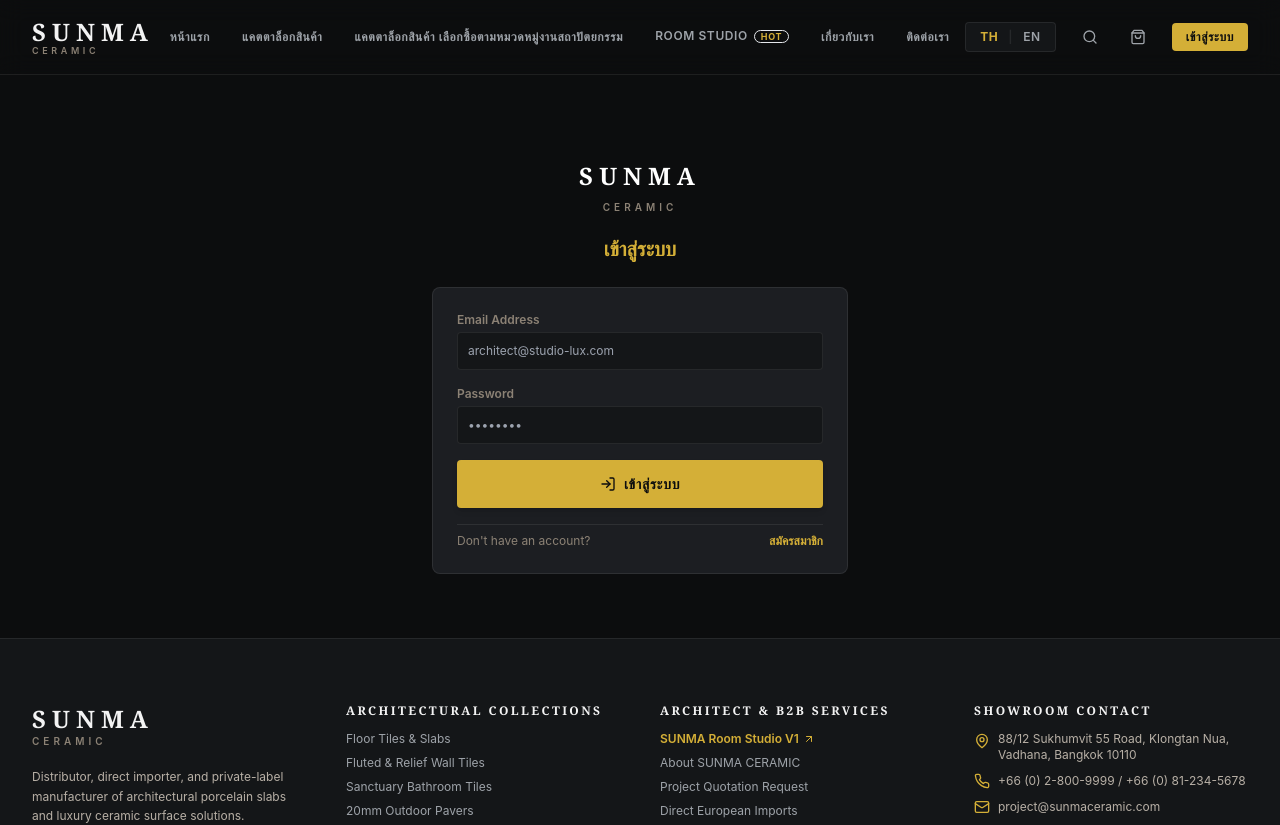
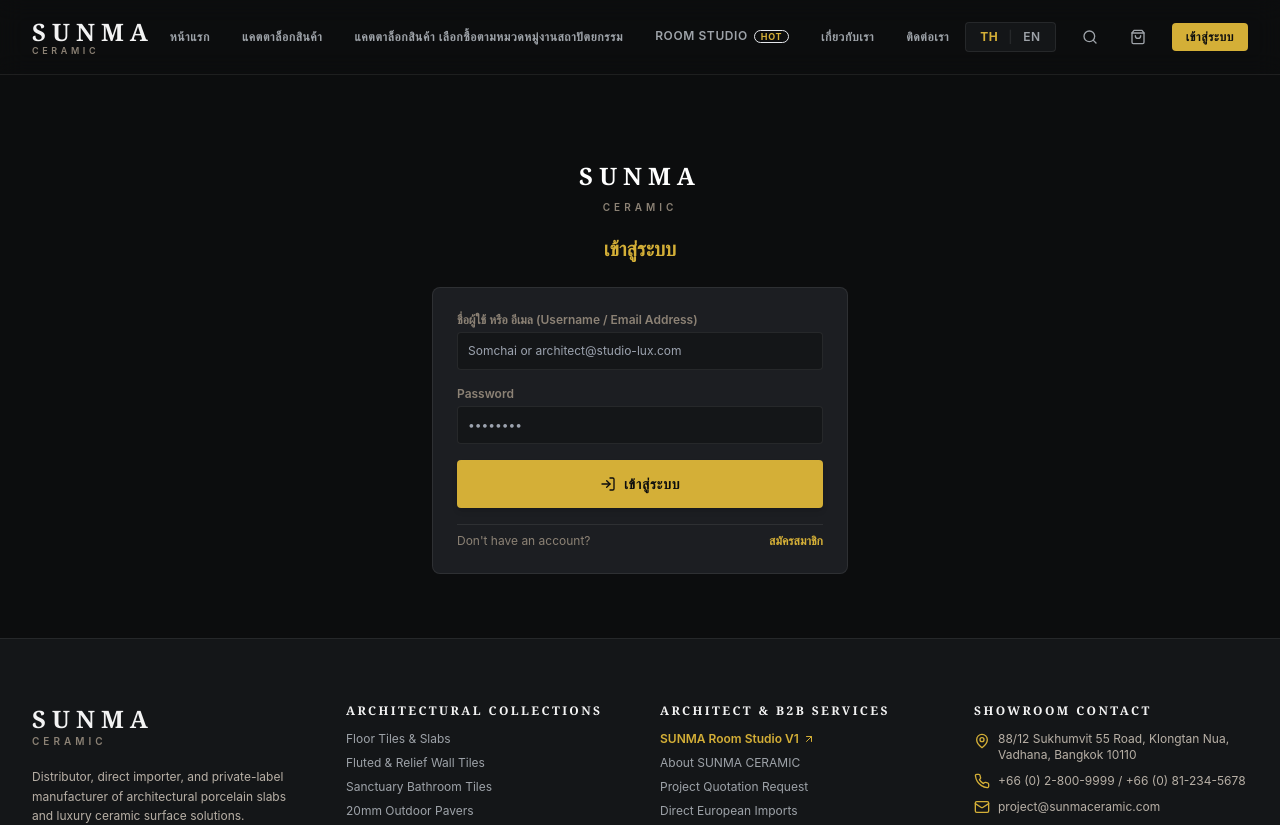
Before and after one commit to MICK-007/-sunma-ceramic-, a Next.js app in the folder frontend/: page /login in a window 1280 px wide. Shown: the top 825 px of the page. Built offline with nearby package versions, Linux system fonts and the light colour scheme.

Commit message:
Allow login with either username or email address backed by Supabase profiles query

```diff
--- a/frontend/src/app/login/page.tsx
+++ b/frontend/src/app/login/page.tsx
@@ -25,7 +25,7 @@
   const handleSubmit = async (e: React.FormEvent) => {
     e.preventDefault();
     if (!email || !password) {
-      setErrorMsg('Please provide email and password.');
+      setErrorMsg((t as any).auth?.requiredFields || 'Please provide username/email and password.');
       return;
     }
 
@@ -39,7 +39,9 @@
       router.push(redirect);
     } else {
       let msg = res.message || 'Login failed.';
-      if (msg.includes('ยังไม่ได้ลงทะเบียน') || msg.includes('not registered') || msg.includes('EMAIL_NOT_REGISTERED')) {
+      if (msg.includes('ไม่พบบัญชี') || msg.includes('userNotFound') || msg.includes('not found')) {
+        msg = (t as any).auth?.userNotFound || 'Account not found. Please check your username/email or sign up.';
+      } else if (msg.includes('ยังไม่ได้ลงทะเบียน') || msg.includes('not registered') || msg.includes('EMAIL_NOT_REGISTERED')) {
         msg = (t as any).auth?.emailNotRegistered || 'This email is not registered in our system. Please sign up first.';
       } else if (msg.includes('รหัสผ่านไม่ถูกต้อง') || msg.includes('Invalid password') || msg.includes('INVALID_PASSWORD')) {
         msg = (t as any).auth?.invalidPassword || 'Invalid password. Please check your password and try again.';
@@ -77,13 +79,15 @@
 
       <form onSubmit={handleSubmit} className="bg-bg-card border border-border-subtle p-6 rounded-lg space-y-4">
         <div className="space-y-1 text-xs">
-          <label className="block text-stone font-semibold">Email Address</label>
+          <label className="block text-stone font-semibold">
+            {(t as any).auth?.loginLabel || 'Username or Email Address'}
+          </label>
           <input
-            type="email"
+            type="text"
             required
             value={email}
             onChange={e => setEmail(e.target.value)}
-            placeholder="architect@studio-lux.com"
+            placeholder="Somchai or architect@studio-lux.com"
             className="w-full bg-bg-secondary border border-border-subtle rounded p-2.5 text-white focus:outline-none focus:border-gold"
           />
         </div>
--- a/frontend/src/context/AuthContext.tsx
+++ b/frontend/src/context/AuthContext.tsx
@@ -86,14 +86,19 @@
         return { success: true };
       }
 
-      // Strict registration check in Local DB / Storage
+      // Strict registration check in Local DB / Storage (matching email OR fullName)
       const registered = getRegisteredUsers();
-      const match = registered.find((u: any) => u.email.toLowerCase() === email.toLowerCase());
+      const cleanInput = email.trim().toLowerCase();
+      const match = registered.find(
+        (u: any) =>
+          u.email.toLowerCase() === cleanInput ||
+          (u.fullName && u.fullName.toLowerCase() === cleanInput)
+      );
 
       if (!match) {
         return {
           success: false,
-          message: 'อีเมลนี้ยังไม่ได้ลงทะเบียนในระบบ กรุณากดลงทะเบียนสมัครสมาชิกก่อนเข้าสู่ระบบ',
+          message: 'ไม่พบบัญชีผู้ใช้นี้ในระบบ กรุณาตรวจสอบชื่อผู้ใช้/อีเมล หรือสมัครสมาชิกใหม่',
         };
       }
 
--- a/frontend/src/locales/en.ts
+++ b/frontend/src/locales/en.ts
@@ -179,6 +179,8 @@
     close: 'Close',
   },
   auth: {
+    loginLabel: 'Username or Email Address',
+    userNotFound: 'Account not found. Please check your username or email address.',
     emailNotRegistered: 'This email is not registered in our system. Please sign up first.',
     invalidPassword: 'Invalid password. Please check your password and try again.',
     emailAlreadyExists: 'An account with this email already exists. Please log in.',
--- a/frontend/src/locales/th.ts
+++ b/frontend/src/locales/th.ts
@@ -179,9 +179,11 @@
     close: 'ปิด',
   },
   auth: {
+    loginLabel: 'ชื่อผู้ใช้ หรือ อีเมล (Username / Email Address)',
+    userNotFound: 'ไม่พบบัญชีผู้ใช้นี้ในระบบ กรุณาตรวจสอบชื่อผู้ใช้/อีเมล หรือสมัครสมาชิกใหม่',
     emailNotRegistered: 'อีเมลนี้ยังไม่ได้ลงทะเบียนในระบบ กรุณากดลงทะเบียนสมัครสมาชิกก่อนเข้าสู่ระบบ',
     invalidPassword: 'รหัสผ่านไม่ถูกต้อง กรุณาตรวจสอบและลองใหม่อีกครั้ง',
     emailAlreadyExists: 'อีเมลนี้ถูกลงทะเบียนไว้แล้ว กรุณาเข้าสู่ระบบด้วยรหัสผ่านของคุณ',
-    requiredFields: 'กรุณากรอกอีเมลและรหัสผ่านให้ครบถ้วน',
+    requiredFields: 'กรุณากรอกชื่อผู้ใช้/อีเมล และรหัสผ่านให้ครบถ้วน',
   },
 };
```
Also changed, not shown: 1 other file (tests, documents, lock files or other folders).
